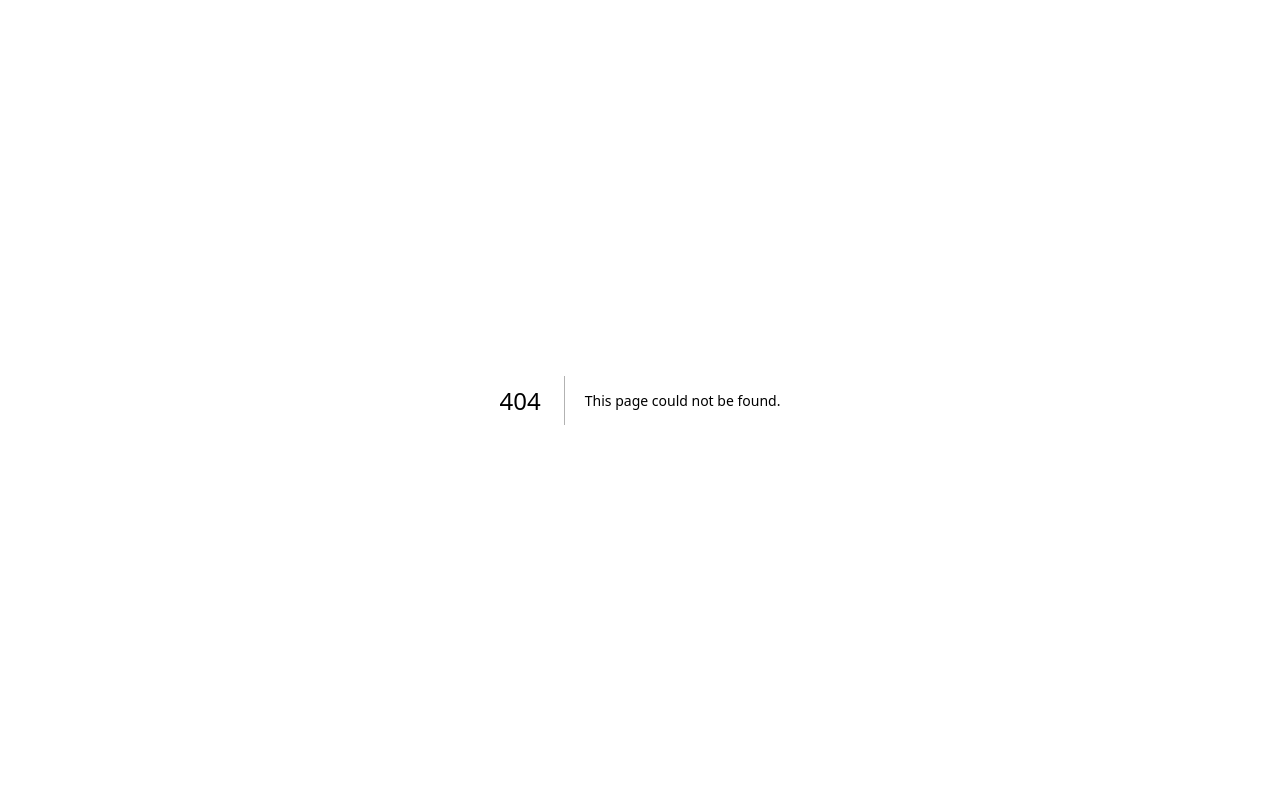
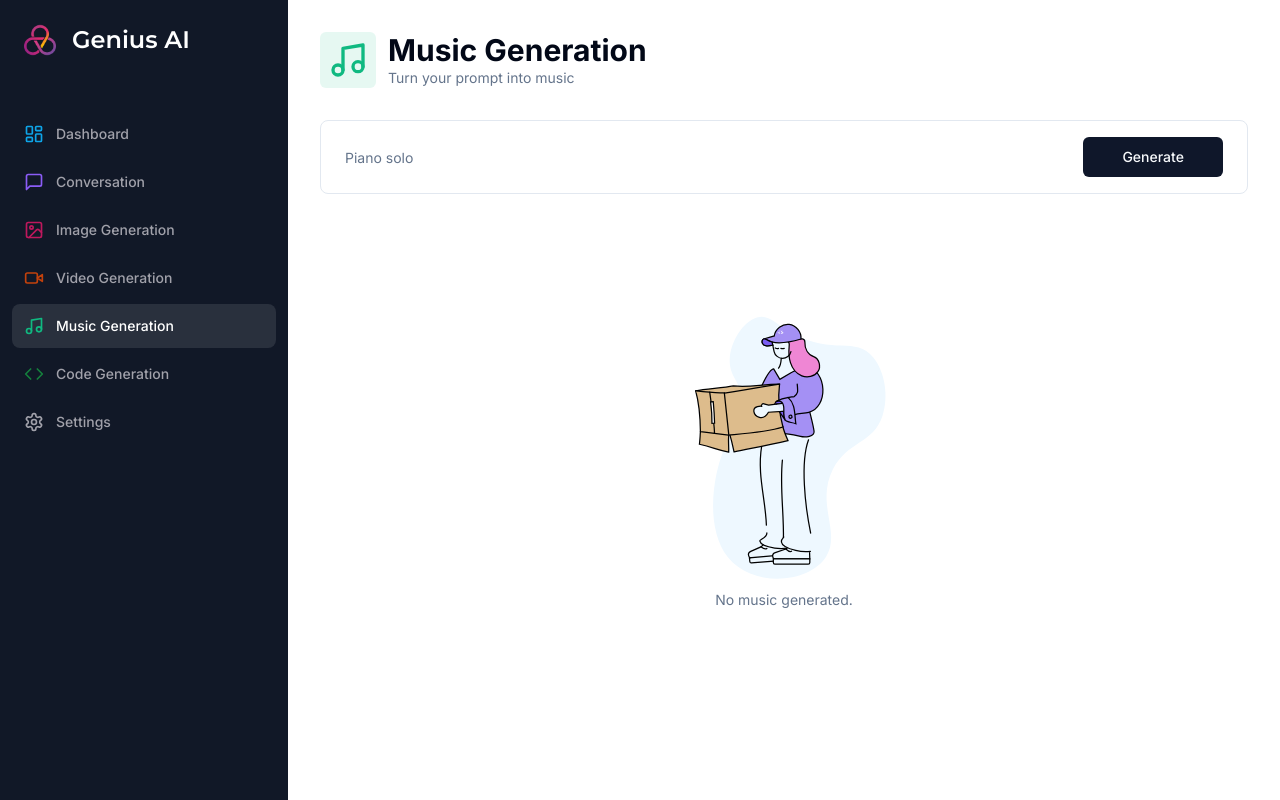
Before and after one commit to abhipatel7/genius-ai, a Next.js app: page /music in a window 1280 px wide. Before the commit this address had no page. Built offline with nearby package versions, Linux system fonts and the light colour scheme.

Commit message:
feat: add music generation using replicate ai refusion model

```diff
--- a/package.json
+++ b/package.json
@@ -34,6 +34,7 @@
     "react-dom": "18.2.0",
     "react-hook-form": "^7.45.4",
     "react-markdown": "^8.0.7",
+    "replicate": "^0.14.1",
     "tailwind-merge": "^1.14.0",
     "tailwindcss": "3.3.3",
     "tailwindcss-animate": "^1.0.6",
--- /dev/null
+++ b/src/app/(dashboard)/(routes)/music/constants.ts
@@ -0,0 +1,7 @@
+import { z } from 'zod';
+
+export const formSchema = z.object({
+  prompt: z.string().min(1, {
+    message: 'Prompt is required',
+  }),
+});
--- /dev/null
+++ b/src/app/(dashboard)/(routes)/music/page.tsx
@@ -0,0 +1,105 @@
+'use client';
+
+import { MessageSquare, Music } from 'lucide-react';
+import { useForm } from 'react-hook-form';
+import { zodResolver } from '@hookform/resolvers/zod';
+import { z } from 'zod';
+import { useState } from 'react';
+import { ChatCompletionRequestMessage } from 'openai';
+import axios from 'axios';
+
+import Heading from '@/components/heading';
+import { formSchema } from './constants';
+import { Form, FormControl, FormField, FormItem } from '@/components/ui/form';
+import { Input } from '@/components/ui/input';
+import { Button } from '@/components/ui/button';
+import { useRouter } from 'next/navigation';
+import Empty from '@/components/empty';
+import Loader from '@/components/loader';
+
+export default function MusicPage() {
+  const router = useRouter();
+  const [music, setMusic] = useState<string>('');
+
+  const form = useForm<z.infer<typeof formSchema>>({
+    resolver: zodResolver(formSchema),
+    defaultValues: {
+      prompt: '',
+    },
+  });
+
+  const isLoading = form.formState.isSubmitting;
+
+  const onSubmit = async (values: z.infer<typeof formSchema>) => {
+    try {
+      setMusic('');
+
+      const response = await axios.post('/api/music', {
+        prompt: values.prompt,
+      });
+
+      setMusic(response.data.audio);
+
+      form.reset();
+    } catch (error) {
+      //TODO: Open Pro Model
+      console.log({ error });
+    } finally {
+      router.refresh();
+    }
+  };
+
+  return (
+    <>
+      <Heading
+        title="Music Generation"
+        description="Turn your prompt into music"
+        icon={Music}
+        iconColor="text-emerald-500"
+        bgColor="bg-emerald-500/10"
+      />
+      <div className="px-4 lg:px-8">
+        <div>
+          <Form {...form}>
+            <form
+              onSubmit={form.handleSubmit(onSubmit)}
+              className="rounded-lg border w-full p-4 px-3 md:px-6 focus-within:shadow-md grid grid-cols-12 gap-2"
+            >
+              <FormField
+                name="prompt"
+                render={({ field }) => (
+                  <FormItem className="col-span-12 lg:col-span-10">
+                    <FormControl className="m-0 p-0">
+                      <Input
+                        className="border-0 outline-none focus-visible:ring-0 focus-visible:ring-transparent"
+                        disabled={isLoading}
+                        placeholder="Piano solo"
+                        {...field}
+                      />
+                    </FormControl>
+                  </FormItem>
+                )}
+              />
+              <Button
+                className="col-span-12 lg:col-span-2 w-full"
+                disabled={isLoading}
+                type="submit"
+              >
+                Generate
+              </Button>
+            </form>
+          </Form>
+        </div>
+        <div className="space-y-4 mt-4">
+          {isLoading && (
+            <div className="p-8 rounded-lg w-full flex items-center justify-center bg-muted">
+              <Loader />
+            </div>
+          )}
+          {!music && !isLoading && <Empty label="No music generated." />}
+          {music && <audio controls className="w-full mt-8" src={music} />}
+        </div>
+      </div>
+    </>
+  );
+}
--- /dev/null
+++ b/src/app/api/music/route.ts
@@ -0,0 +1,39 @@
+import { auth } from '@clerk/nextjs';
+import { NextResponse } from 'next/server';
+import Replicate from 'replicate';
+
+const replicate = new Replicate({
+  auth: process.env.REPLICATEAI_API_KEY ?? '',
+});
+
+export async function POST(req: Request) {
+  try {
+    const { userId } = auth();
+
+    const body = await req.json();
+
+    const { prompt } = body;
+
+    if (!userId) {
+      return new NextResponse('Unauthorized', { status: 401 });
+    }
+
+    if (!prompt) {
+      return new NextResponse('Prompt is required', { status: 400 });
+    }
+
+    const response = await replicate.run(
+      'riffusion/riffusion:8cf61ea6c56afd61d8f5b9ffd14d7c216c0a93844ce2d82ac1c9ecc9c7f24e05',
+      {
+        input: {
+          prompt_a: prompt,
+        },
+      }
+    );
+
+    return NextResponse.json(response);
+  } catch (error) {
+    console.log(`[MUSIC_ERROR] ${error}`);
+    return new NextResponse('internal error', { status: 500 });
+  }
+}
```
Also changed, not shown: 1 other file (tests, documents, lock files or other folders).
